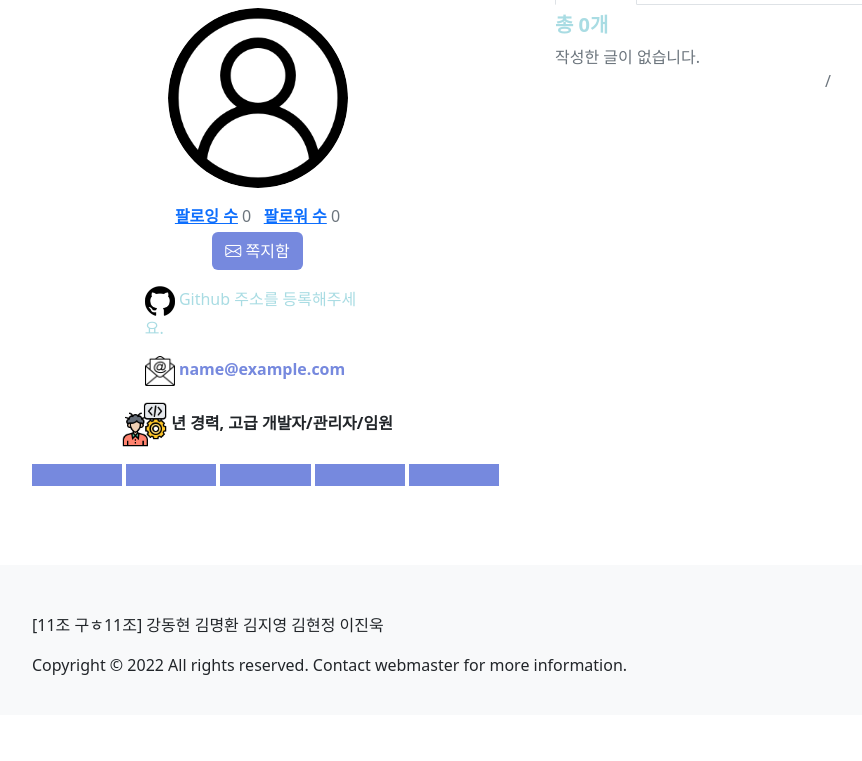
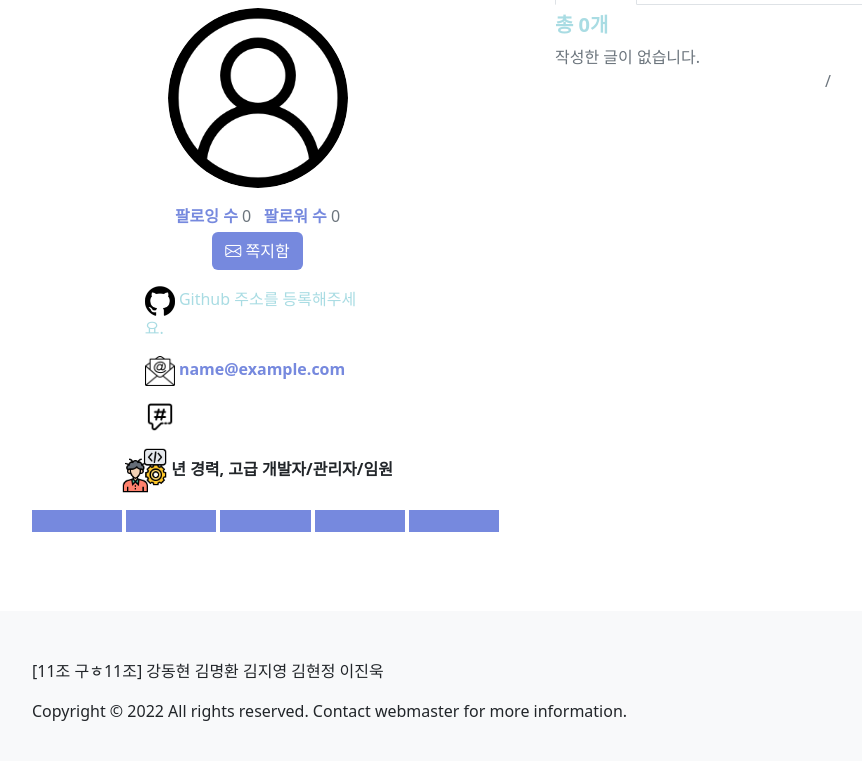
Before and after one commit to myeonghwan57/Pjt, a Django app: template accounts/templates/accounts/detail.html in a window 1280 px wide. Shown: the part 276-1037 px from the top of the page, without its empty margins (50-912 px from the left). Before the commit the page ends 951 px from the top, so only its background shows below. Run offline with Django 3.2, Linux system fonts and the light colour scheme; the template is opened without the code that fills it, so the values that code supplies are empty; the visitor is signed in with stand-in values (Sample User, id 1); data comes from the database, SQL or seed files in the repository; some libraries are stand-ins or nearby versions.

Commit message:
accounts 마이페이지 디자인 수정

```diff
--- a/accounts/templates/accounts/detail.html
+++ b/accounts/templates/accounts/detail.html
@@ -26,11 +26,11 @@
         <div class="text-center mt-3">
           <span>
             <span class="fw-bold main_color1">
-              <a href="{% url 'accounts:follow_page' user.pk%}">팔로잉 수</a>
+              <a class="fw-bold main_color1" href="{% url 'accounts:follow_page' user.pk%}" style="text-decoration: none;">팔로잉 수</a>
             </span>
             <span class="text-muted">{{ user.follow.count }}&nbsp&nbsp</span>
             <span class="fw-bold main_color1">
-              <a href="{% url 'accounts:follow_page' user.pk%}">팔로워 수</a>
+              <a class="fw-bold main_color1" href="{% url 'accounts:follow_page' user.pk%}" style="text-decoration: none;">팔로워 수</a>
             </span>
             <span class="text-muted">{{ user.followers.count }}
             </span>
@@ -57,15 +57,15 @@
 
         <div style="margin: 0 auto; width:50%;">
           {% if user.githuburl %}
-            <p class="main_color1 fw-bold"><img style='height:30px;width:30px;' src="{% static '/images/github.png'%}">
-              <a href="{{user.githuburl}}">
+            <p class="main_color1"><img style='height:30px;width:30px;' src="{% static '/images/github.png'%}">
+              <a class="fw-bold" href="{{user.githuburl}}">
                 {{ user.githuburl }}
               </a>
             </p>
           {% else %}
-            <p><img style='height:30px;width:30px;' src="{% static '/images/github.png'%}">
+            <p class="main_color1"><img style='height:30px;width:30px;' src="{% static '/images/github.png'%}">
               {% if request.user == user %}
-                <a href="{% url 'accounts:update' %}" style="text-decoration: none;" class="main_color2">
+                <a href="{% url 'accounts:update' %}" style="text-decoration:none;" class="main_color2">
                   Github 주소를 등록해주세요.</a>
               {% else %}
                 Github 주소가 없습니다.
@@ -79,7 +79,7 @@
           {% else %}
             <p class="main_color2"><img style='height:30px;width:30px;' src="{% static '/images/email.png'%}">
               {% if request.user == user %}
-                <a href="{% url 'accounts:update' %}" style="text-decoration: none;" class="main_color2">
+                <a href="{% url 'accounts:update' %}" style="text-decoration:none;" class="main_color2">
                   이메일 주소를 등록해주세요.</a>
               {% else %}
                 이메일 주소가 없습니다.
@@ -88,9 +88,11 @@
           {% endif %}
 
           <!-- user.post 태그 빈도수 높은 순 세개 호출 -->
+          <p class="main_color1"><img style='height:30px;width:30px;' src="{% static '/images/tag.png'%}">
           {% for tag in tagfreq %}
-            {{ tag.tag }}
+            #{{ tag.tag }}
           {% endfor %}
+          </p>
 
         </div>
         {% if delta.years == 0 %}
```
Also changed, not shown: articles/templates/articles/index.html (+7 -4 lines), static/images/tag.png (added).
